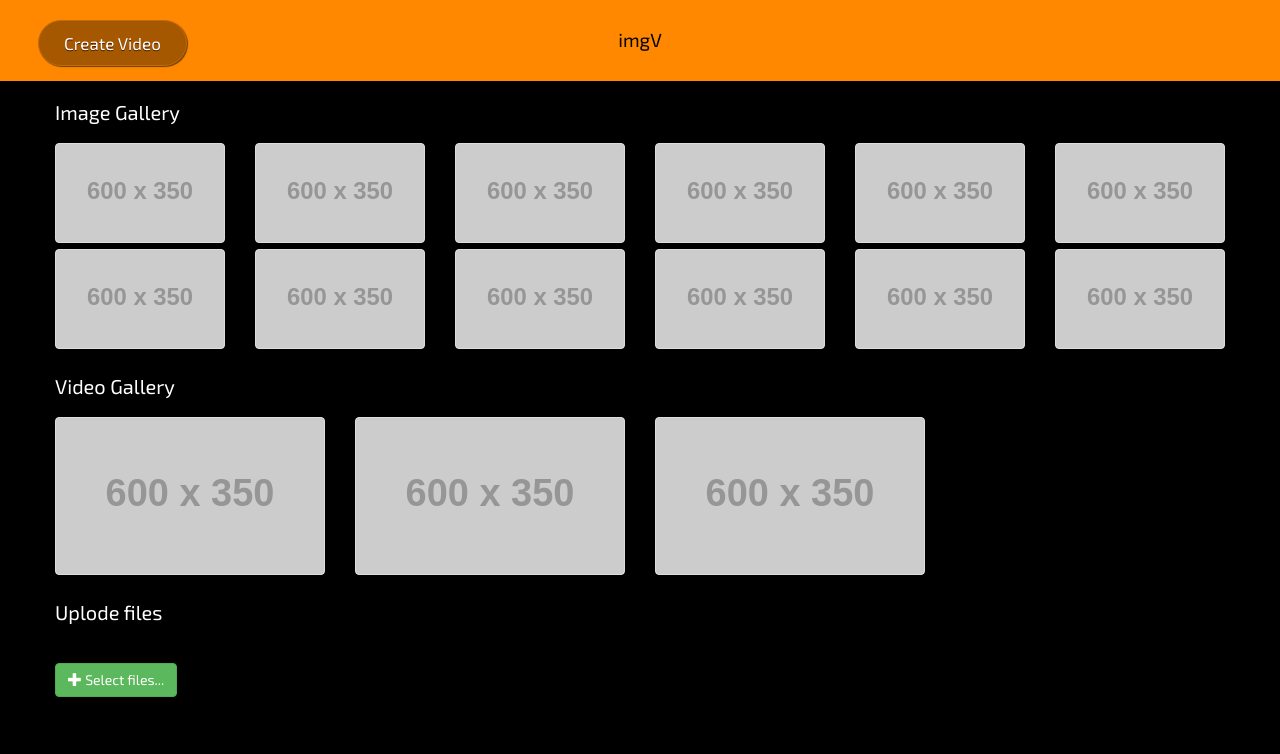
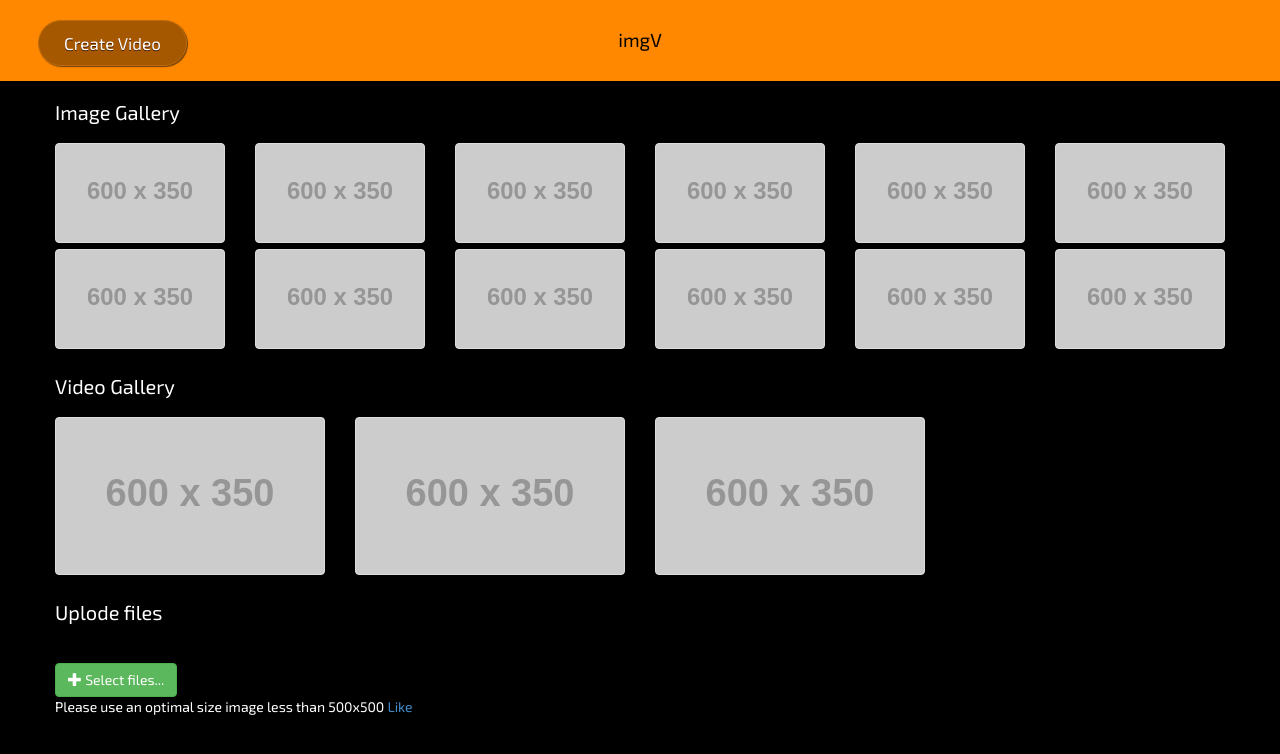
Before and after one commit to sarathsaleem/images-to-video, a website: page http/index.html in a window 1280 px wide. Drawn offline with nearby package versions, Linux system fonts and the light colour scheme; no server answers; placeholder pictures from the web are drawn by us.

Commit message:
Add image info link

```diff
--- a/http/index.html
+++ b/http/index.html
@@ -71,7 +71,7 @@
             <input id="fileupload" type="file" name="files[]" multiple>
         </span>
         <br>
-
+        <p class"image-info">Please use an optimal size image less than 500x500 <a target="_blank" href="https://www.google.ae/search?q=cats&biw=1855&bih=889&site=webhp&tbm=isch&source=lnt&tbs=isz:ex,iszw:500,iszh:500">Like</a></p>
     </div>
    </div>
 </div>
```
